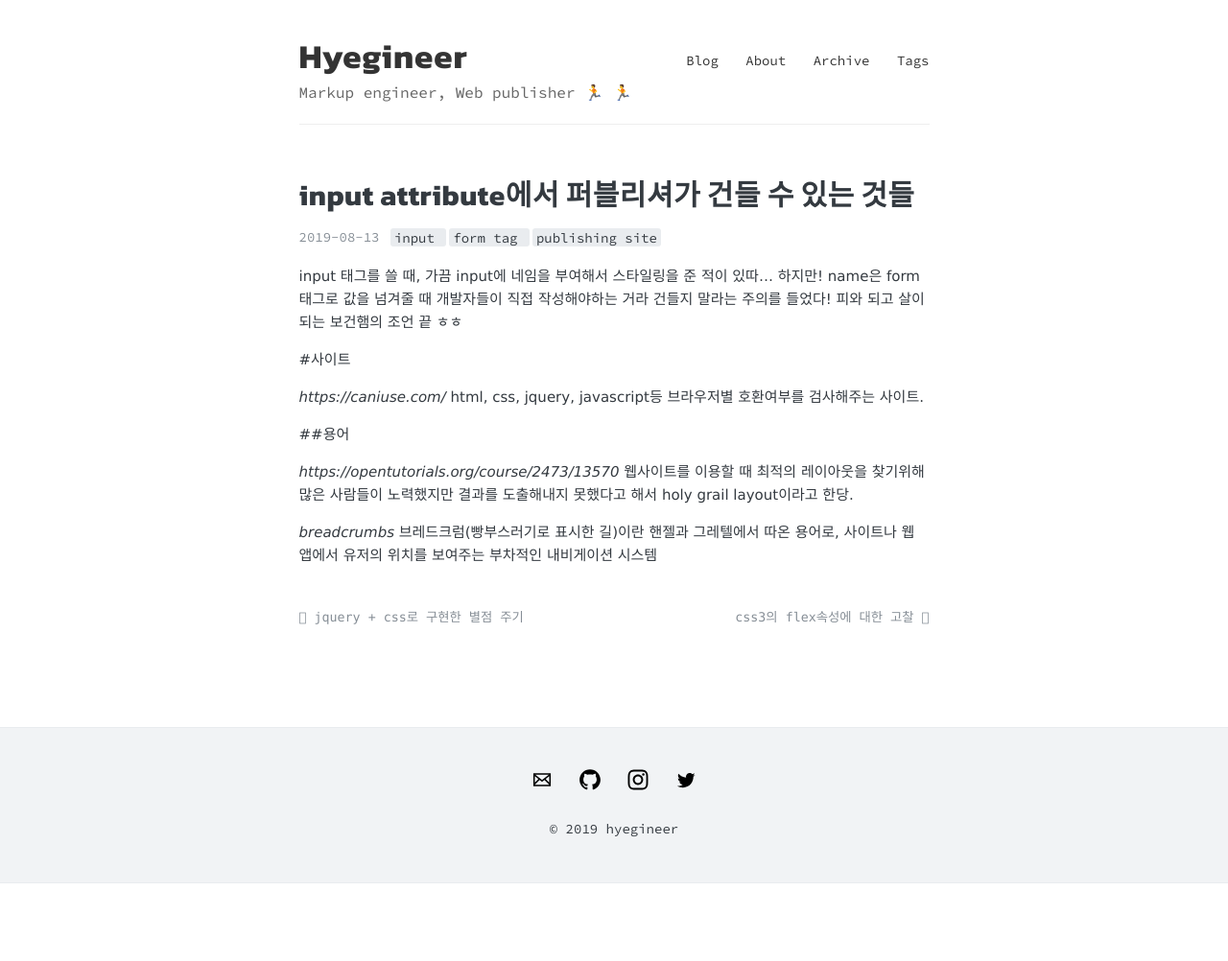
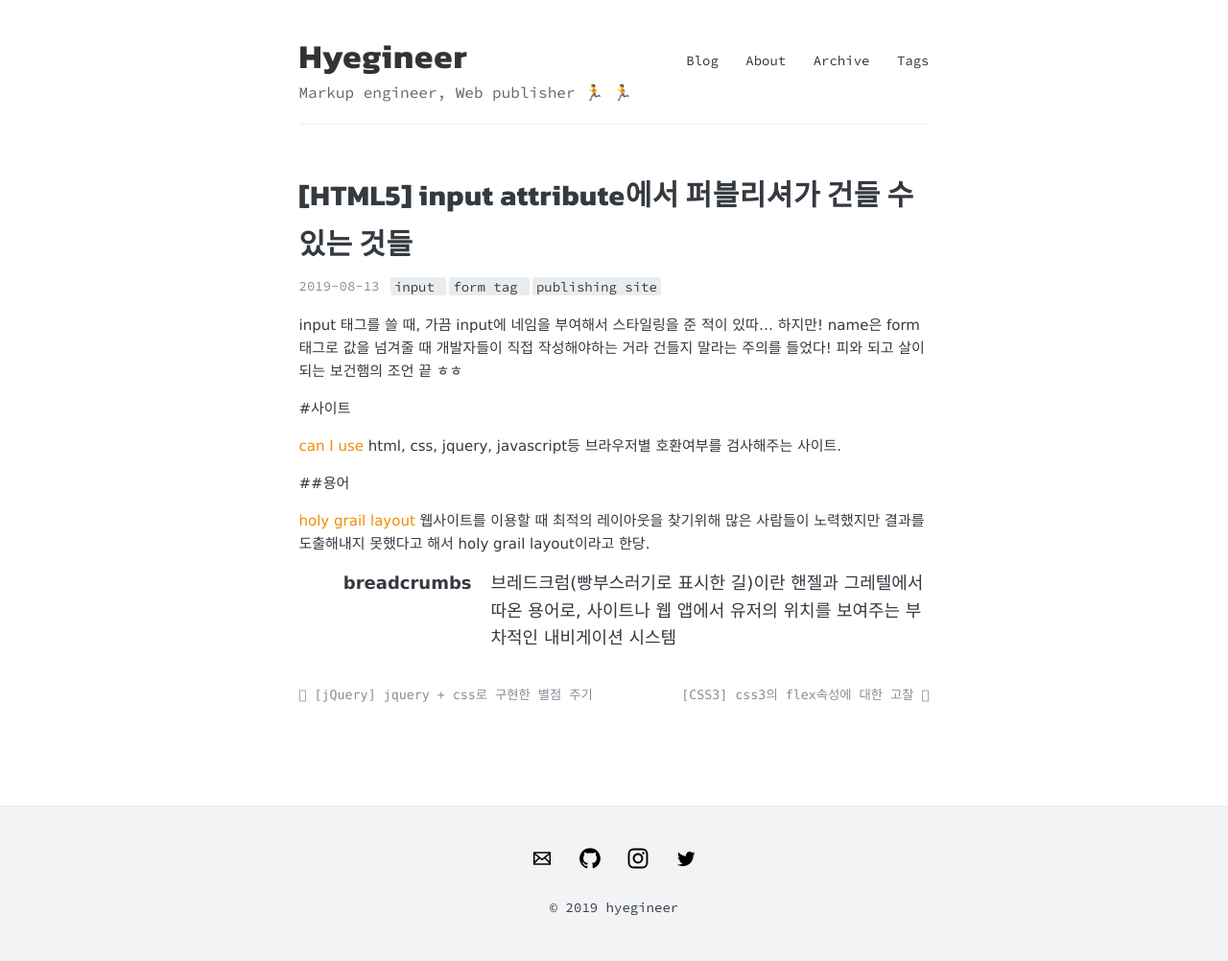
Before and after one commit to hyegineer/hyegineer.github.io, a Jekyll site: the page built from _posts/2019-08-13-publishing.md, in a window 1280 px wide. Shown: the whole page at 96% size. Built offline with Jekyll 4.4.1, drawn with Linux system fonts in a browser that asks for light colours; emoji names are drawn with the system emoji font; comment, search, counter and statistics services are not loaded; before the commit the page ends 921 px from its top, so only the background shows below that.

Commit message:
scss 작성시 주의점 포스팅/글제목 머리말 달기

```diff
--- a/_posts/2019-08-12-jquery-rating-star.md
+++ b/_posts/2019-08-12-jquery-rating-star.md
@@ -1,6 +1,6 @@
 ---
 layout: post
-title: "jquery + css로 구현한 별점 주기"
+title: "[jQuery] jquery + css로 구현한 별점 주기"
 date:   2019-08-12 16:00:00 +0900
 tags:
   - jquery
--- a/_posts/2019-08-13-publishing.md
+++ b/_posts/2019-08-13-publishing.md
@@ -1,6 +1,6 @@
 ---
 layout: post
-title: "input attribute에서 퍼블리셔가 건들 수 있는 것들"
+title: "[HTML5] input attribute에서 퍼블리셔가 건들 수 있는 것들"
 date:   2019-08-13 16:00:00 +0900
 tags:
   - input
@@ -14,14 +14,14 @@ input 태그를 쓸 때, 가끔 input에 네임을 부여해서 스타일링을
 
 #사이트
 
-*https://caniuse.com/*
+[can I use](https://caniuse.com/)
 html, css, jquery, javascript등 브라우저별 호환여부를 검사해주는 사이트.
 
 ##용어
 
-*https://opentutorials.org/course/2473/13570*
+[holy grail layout](https://opentutorials.org/course/2473/13570)
 웹사이트를 이용할 때 최적의 레이아웃을 찾기위해 많은 사람들이 노력했지만 결과를 도출해내지 못했다고 해서 holy grail layout이라고 한당.
 
-*breadcrumbs*
-브레드크럼(빵부스러기로 표시한 길)이란 핸젤과 그레텔에서 따온 용어로,
+breadcrumbs
+: 브레드크럼(빵부스러기로 표시한 길)이란 핸젤과 그레텔에서 따온 용어로,
 사이트나 웹 앱에서 유저의 위치를 보여주는 부차적인 내비게이션 시스템
--- a/_posts/2019-08-13-publishing_tip01.md
+++ b/_posts/2019-08-13-publishing_tip01.md
@@ -1,6 +1,6 @@
 ---
 layout: post
-title: "css3의 flex속성에 대한 고찰"
+title: "[CSS3] css3의 flex속성에 대한 고찰"
 date:   2019-08-13 16:00:00 +0900
 tags:
   - css
```
Also changed, not shown: _posts/2019-07-30-약관체크.md (+1 -1 lines), _posts/2019-08-05-css-animation-check-mark.md (+1 -1 lines), _posts/2019-08-14-scss.md (added, +19 -0 lines).
